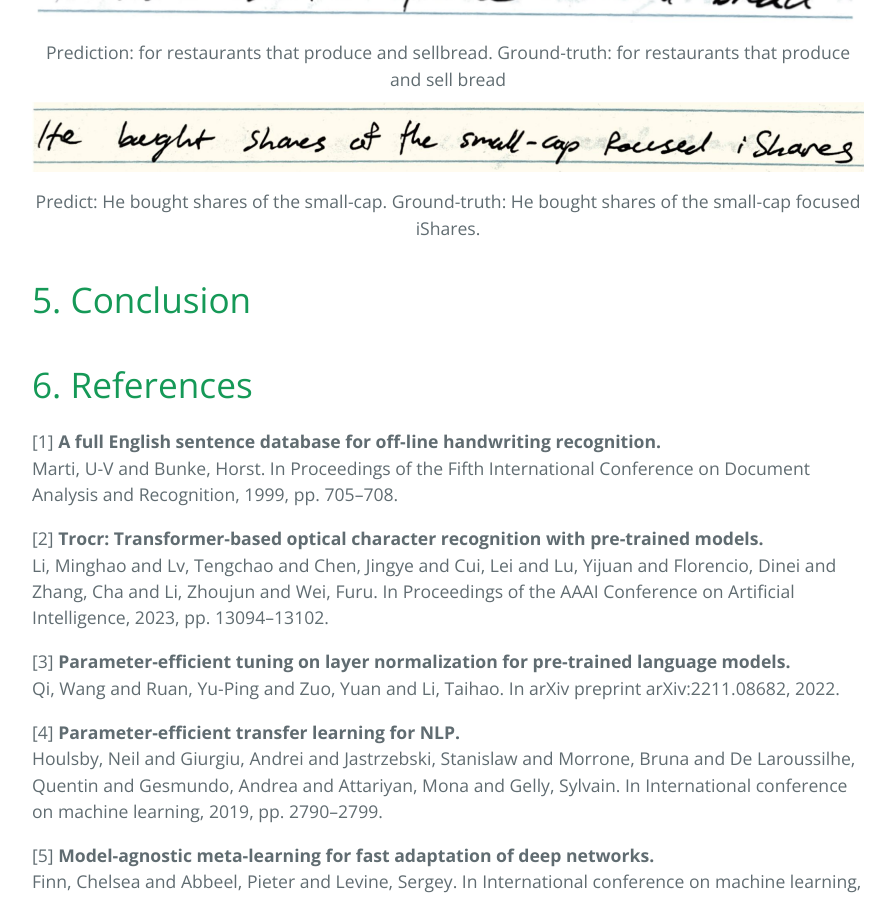
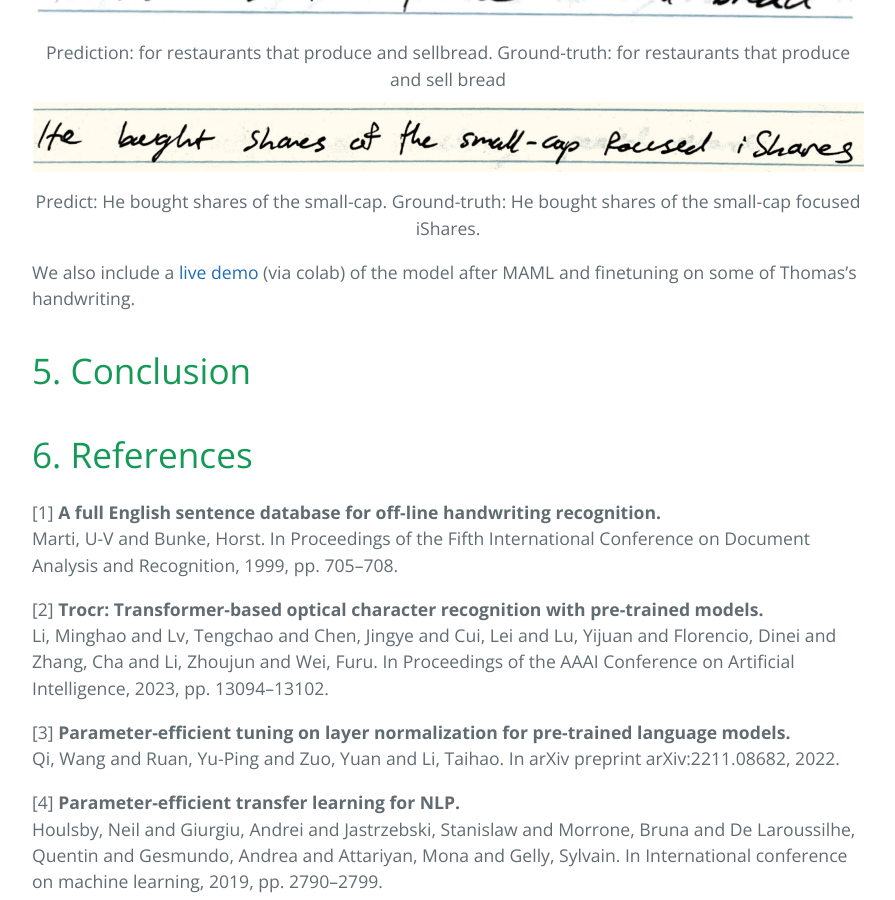
Before and after one commit to alex-clinton/cv-project-webpage, a Jekyll site: the page built from index.md, in a window 1280 px wide and 900 px high, scrolled down 9595 px. Shown: the whole window, without its empty margins (192-1087 px from the left). Built offline with Jekyll 4.4.1, drawn with Linux system fonts in a browser that asks for light colours.

Commit message:
Update index.md

```diff
--- a/index.md
+++ b/index.md
@@ -383,6 +383,8 @@ We show the qualitative results of our best model on Alex's handwriting.
 <figcaption> Predict: He bought shares of the small-cap. Ground-truth: He bought shares of the small-cap focused iShares.</figcaption>
 </div>
 
+We also include a [live demo](https://colab.research.google.com/drive/1g81RcersBBUUttUm174K5HDO2s8h07IA?usp=sharing#scrollTo=ra4CFCiiJ2Bl) (via colab) of the model after MAML and finetuning on some of Thomas's handwriting.
+
 # 5. Conclusion
 
 # 6. References
```
